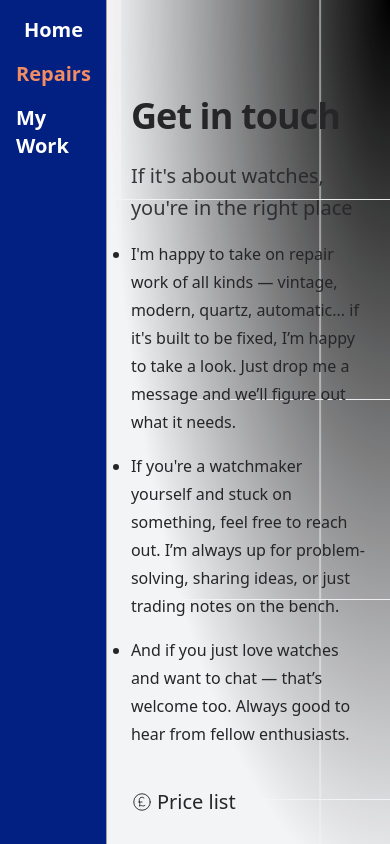
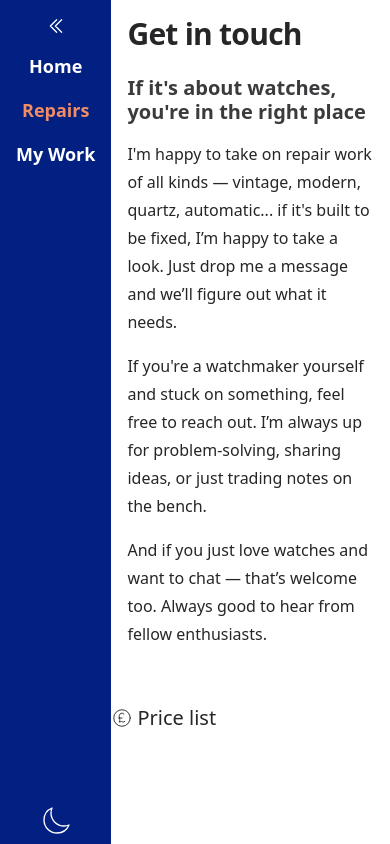
Before and after one commit to viktorHadz/watchMaker, a Vue app: page /repairs in a window 390 px wide. Shown: the top 844 px of the page. Built offline with nearby package versions, Linux system fonts and the light colour scheme.

Commit message:
layout fixes mobile design implement start expand

```diff
--- /dev/null
+++ b/src/components/ContactForm.vue
@@ -0,0 +1,69 @@
+<template>
+  <form action="#" method="POST" class="px-6 pt-20 pb-24 sm:pb-32 lg:px-8 lg:py-12">
+    <div class="mx-auto max-w-xl lg:mr-0 lg:max-w-lg">
+      <div class="grid grid-cols-1 gap-x-8 gap-y-6 sm:grid-cols-2">
+        <div>
+          <label for="first-name" class="block text-sm/6 font-semibold text-fg2 dark:text-fg"
+            >First name</label
+          >
+          <div class="mt-2.5">
+            <input
+              type="text"
+              name="first-name"
+              id="first-name"
+              autocomplete="given-name"
+              class="input"
+            />
+          </div>
+        </div>
+        <div>
+          <label for="last-name" class="block text-sm/6 font-semibold text-fg2 dark:text-fg"
+            >Last name</label
+          >
+          <div class="mt-2.5">
+            <input
+              type="text"
+              name="last-name"
+              id="last-name"
+              autocomplete="family-name"
+              class="input"
+            />
+          </div>
+        </div>
+        <div class="sm:col-span-2">
+          <label for="email" class="block text-sm/6 font-semibold text-fg2 dark:text-fg"
+            >Email</label
+          >
+          <div class="mt-2.5">
+            <input type="email" name="email" id="email" autocomplete="email" class="input" />
+          </div>
+        </div>
+        <div class="sm:col-span-2">
+          <label for="phone-number" class="block text-sm/6 font-semibold text-fg2 dark:text-fg"
+            >Phone number</label
+          >
+          <div class="mt-2.5">
+            <input
+              type="tel"
+              name="phone-number"
+              id="phone-number"
+              autocomplete="tel"
+              class="input"
+            />
+          </div>
+        </div>
+        <div class="sm:col-span-2">
+          <label for="message" class="block text-sm/6 font-semibold text-fg2 dark:text-fg"
+            >Message</label
+          >
+          <div class="mt-2.5">
+            <textarea name="message" id="message" rows="4" class="input" />
+          </div>
+        </div>
+      </div>
+      <div class="mt-8 flex justify-end">
+        <button type="submit" class="btn">Send message</button>
+      </div>
+    </div>
+  </form>
+</template>
--- /dev/null
+++ b/src/components/GetInTouch.vue
@@ -0,0 +1,25 @@
+<template>
+  <div class="max-w-2xl p-4 sm:p-8">
+    <h2 class="text-3xl sm:text-4xl font-semibold tracking-tight text-pretty text-fg">
+      Get in touch
+    </h2>
+    <h3 class="mt-6 text-xl/6 sm:text-2xl/8 font-semibold text-fg/90">
+      If it's about watches, you're in the right place
+    </h3>
+    <ul class="sm:list-disc">
+      <li class="mt-4 text-base/7 text-fg">
+        I'm happy to take on repair work of all kinds — vintage, modern, quartz, automatic... if
+        it's built to be fixed, I’m happy to take a look. Just drop me a message and we’ll figure
+        out what it needs.
+      </li>
+      <li class="mt-4 text-base/7 text-fg">
+        If you're a watchmaker yourself and stuck on something, feel free to reach out. I’m always
+        up for problem-solving, sharing ideas, or just trading notes on the bench.
+      </li>
+      <li class="mt-4 text-base/7 text-fg">
+        And if you just love watches and want to chat — that’s welcome too. Always good to hear from
+        fellow enthusiasts.
+      </li>
+    </ul>
+  </div>
+</template>
--- a/src/components/NavigationBar.vue
+++ b/src/components/NavigationBar.vue
@@ -1,15 +1,45 @@
 <script setup>
 import { RouterLink } from 'vue-router'
+import { ref } from 'vue'
 import DarkMode from '@/components/DarkMode.vue'
+import { ChevronDoubleLeftIcon, ChevronDoubleRightIcon } from '@heroicons/vue/24/outline'
+const expanded = ref(false)
 </script>
 <template>
-  <header class="bg-sec dark:text-fg text-fg2 flex flex-col justify-between text-xl font-semibold">
-    <nav class="navigation flex flex-col items-center p-4 gap-y-4">
+  <header
+    class="bg-sec dark:text-fg text-fg2 flex flex-col justify-between text-lg sm:text-xl font-semibold min-w-fit"
+  >
+    <nav class="navigation flex flex-col items-center p-4 gap-y-4 sticky top-0">
+      <transition name="rotate-element" mode="out-in">
+        <ChevronDoubleLeftIcon
+          v-if="!expanded"
+          @click="expanded = true"
+          class="size-5 transition-transform ease-in-out"
+        ></ChevronDoubleLeftIcon>
+        <ChevronDoubleRightIcon
+          v-else
+          @click="expanded = false"
+          class="size-5"
+        ></ChevronDoubleRightIcon>
+      </transition>
       <RouterLink to="/" class="link hover:text-acc"> Home </RouterLink>
       <RouterLink to="/repairs" class="link hover:text-acc"> Repairs </RouterLink>
       <RouterLink to="/my-work" class="link hover:text-acc"> My Work</RouterLink>
     </nav>
-    <DarkMode></DarkMode>
+    <DarkMode class="sticky bottom-0"></DarkMode>
   </header>
 </template>
-<style></style>
+<style scoped>
+.rotate-element-enter-active,
+.rotate-element-leave-active {
+  transition: transform 0.5s ease;
+}
+
+.rotate-element-enter-from {
+  transform: rotate(0deg);
+}
+
+.rotate-element-enter-to {
+  transform: rotate(60deg);
+}
+</style>
--- a/src/views/RepairsView.vue
+++ b/src/views/RepairsView.vue
@@ -1,158 +1,28 @@
 <template>
-  <div class="relative isolate bg-sec">
-    <div class="mx-auto grid max-w-7xl grid-cols-1 lg:grid-cols-2">
-      <div class="relative px-6 pt-24 pb-20 sm:pt-32 lg:static lg:px-8 lg:py-48">
-        <div class="mx-auto max-w-xl lg:mx-0 lg:max-w-lg">
+  <div class="mx-auto grid max-w-7xl grid-cols-1 lg:grid-cols-2 lg:divide-x">
+    <div class="h-full">
+      <GetInTouch />
       <div
-            class="absolute inset-y-0 left-0 -z-10 w-full overflow-hidden bg-gray-100 dark:bg-sec ring-1 ring-brdr lg:w-1/2"
-          >
-            <svg
-              class="absolute inset-0 size-full stroke-gray-200 dark:stroke-acc/40 [mask-image:radial-gradient(100%_100%_at_top_right,white,transparent)]"
-              aria-hidden="true"
-            >
-              <defs>
-                <pattern
-                  id="83fd4e5a-9d52-42fc-97b6-718e5d7ee527"
-                  width="200"
-                  height="200"
-                  x="100%"
-                  y="-1"
-                  patternUnits="userSpaceOnUse"
-                >
-                  <path d="M130 200V.5M.5 .5H200" fill="none" />
-                </pattern>
-              </defs>
-              <rect width="100%" height="100%" stroke-width="0" fill="acc" />
-              <svg x="100%" y="-1" class="overflow-visible fill-acc/80">
-                <path d="M-470.5 0h201v201h-201Z" stroke-width="0" />
-              </svg>
-              <rect
-                width="100%"
-                height="100%"
-                stroke-width="0"
-                fill="url(#83fd4e5a-9d52-42fc-97b6-718e5d7ee527)"
-              />
-            </svg>
-          </div>
-          <section class="max-w-2xl">
-            <h2 class="text-4xl font-semibold tracking-tight text-pretty text-fg sm:text-5xl">
-              Get in touch
-            </h2>
-            <h3 class="mt-6 text-xl/8 text-fg/90">
-              If it's about watches, you're in the right place
-            </h3>
-            <ul class="list-disc">
-              <li class="mt-4 text-base/7 text-fg">
-                I'm happy to take on repair work of all kinds — vintage, modern, quartz,
-                automatic... if it's built to be fixed, I’m happy to take a look. Just drop me a
-                message and we’ll figure out what it needs.
-              </li>
-              <li class="mt-4 text-base/7 text-fg">
-                If you're a watchmaker yourself and stuck on something, feel free to reach out. I’m
-                always up for problem-solving, sharing ideas, or just trading notes on the bench.
-              </li>
-              <li class="mt-4 text-base/7 text-fg">
-                And if you just love watches and want to chat — that’s welcome too. Always good to
-                hear from fellow enthusiasts.
-              </li>
-            </ul>
-          </section>
-
-          <dl class="mt-10 text-xl/7 text-fg w-fit">
-            <div
-              class="flex gap-x-1 items-center cursor-pointer hover:text-acc"
+        class="flex gap-x-1 items-center mt-10 text-xl/7 text-fg w-fit cursor-pointer hover:text-acc"
         @click="showModal = true"
       >
-              <dt class="flex-none">
-                <span class="sr-only">Price list</span>
         <CurrencyPoundIcon class="size-5.5 stroke-1" aria-hidden="true" />
-              </dt>
-              <dd>Price list</dd>
-            </div>
-          </dl>
+        <p>Price list</p>
       </div>
     </div>
-      <form action="#" method="POST" class="px-6 pt-20 pb-24 sm:pb-32 lg:px-8 lg:py-48">
-        <div class="mx-auto max-w-xl lg:mr-0 lg:max-w-lg">
-          <div class="grid grid-cols-1 gap-x-8 gap-y-6 sm:grid-cols-2">
-            <div>
-              <label for="first-name" class="block text-sm/6 font-semibold text-fg2 dark:text-fg"
-                >First name</label
-              >
-              <div class="mt-2.5">
-                <input
-                  type="text"
-                  name="first-name"
-                  id="first-name"
-                  autocomplete="given-name"
-                  class="input"
-                />
-              </div>
-            </div>
-            <div>
-              <label for="last-name" class="block text-sm/6 font-semibold text-fg2 dark:text-fg"
-                >Last name</label
-              >
-              <div class="mt-2.5">
-                <input
-                  type="text"
-                  name="last-name"
-                  id="last-name"
-                  autocomplete="family-name"
-                  class="input"
-                />
-              </div>
-            </div>
-            <div class="sm:col-span-2">
-              <label for="email" class="block text-sm/6 font-semibold text-fg2 dark:text-fg"
-                >Email</label
-              >
-              <div class="mt-2.5">
-                <input type="email" name="email" id="email" autocomplete="email" class="input" />
-              </div>
-            </div>
-            <div class="sm:col-span-2">
-              <label for="phone-number" class="block text-sm/6 font-semibold text-fg2 dark:text-fg"
-                >Phone number</label
-              >
-              <div class="mt-2.5">
-                <input
-                  type="tel"
-                  name="phone-number"
-                  id="phone-number"
-                  autocomplete="tel"
-                  class="input"
-                />
-              </div>
-            </div>
-            <div class="sm:col-span-2">
-              <label for="message" class="block text-sm/6 font-semibold text-fg2 dark:text-fg"
-                >Message</label
-              >
-              <div class="mt-2.5">
-                <textarea name="message" id="message" rows="4" class="input" />
-              </div>
-            </div>
-          </div>
-          <div class="mt-8 flex justify-end">
-            <button type="submit" class="btn">Send message</button>
-          </div>
-        </div>
-      </form>
-    </div>
-  </div>
-
+    <div class="h-full">
+      <ContactForm />
       <ModalBase v-model="showModal">
         <template #header>
           <h2 class="text-2xl text-fg font-semibold">Watch Repair Price Guide</h2>
         </template>
-
         <PriceList></PriceList>
-
         <template #footer>
           <button class="btn" @click="showModal = false">Close</button>
         </template>
       </ModalBase>
+    </div>
+  </div>
 </template>
 
 <script setup>
@@ -160,5 +30,7 @@ import { ref } from 'vue'
 import { CurrencyPoundIcon } from '@heroicons/vue/24/outline'
 import ModalBase from '@/components/ModalBase.vue'
 import PriceList from '@/components/PriceList.vue'
+import GetInTouch from '@/components/GetInTouch.vue'
+import ContactForm from '@/components/ContactForm.vue'
 const showModal = ref(false)
 </script>
```
Lines whose indentation alone changed are shown as unchanged.
